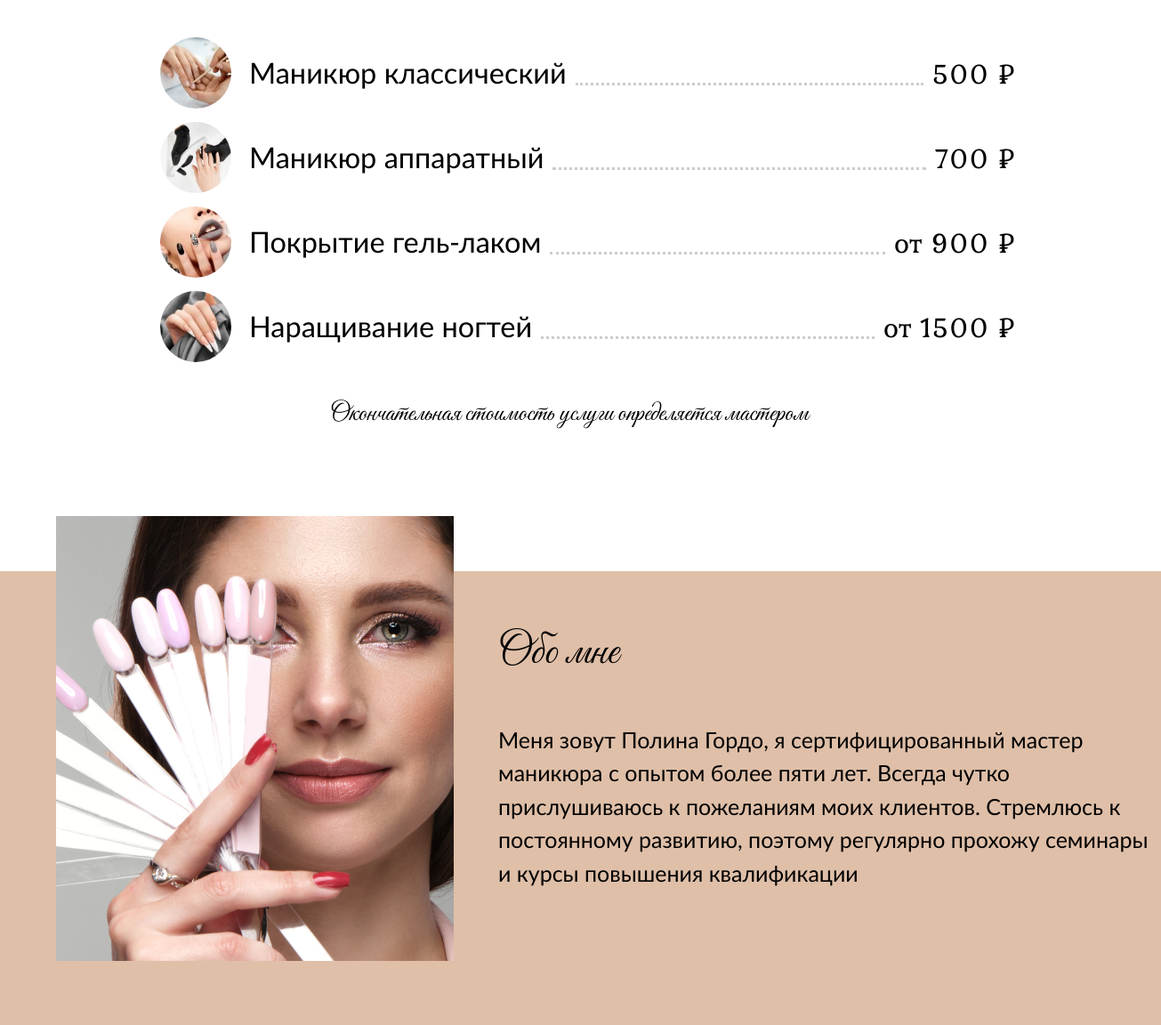
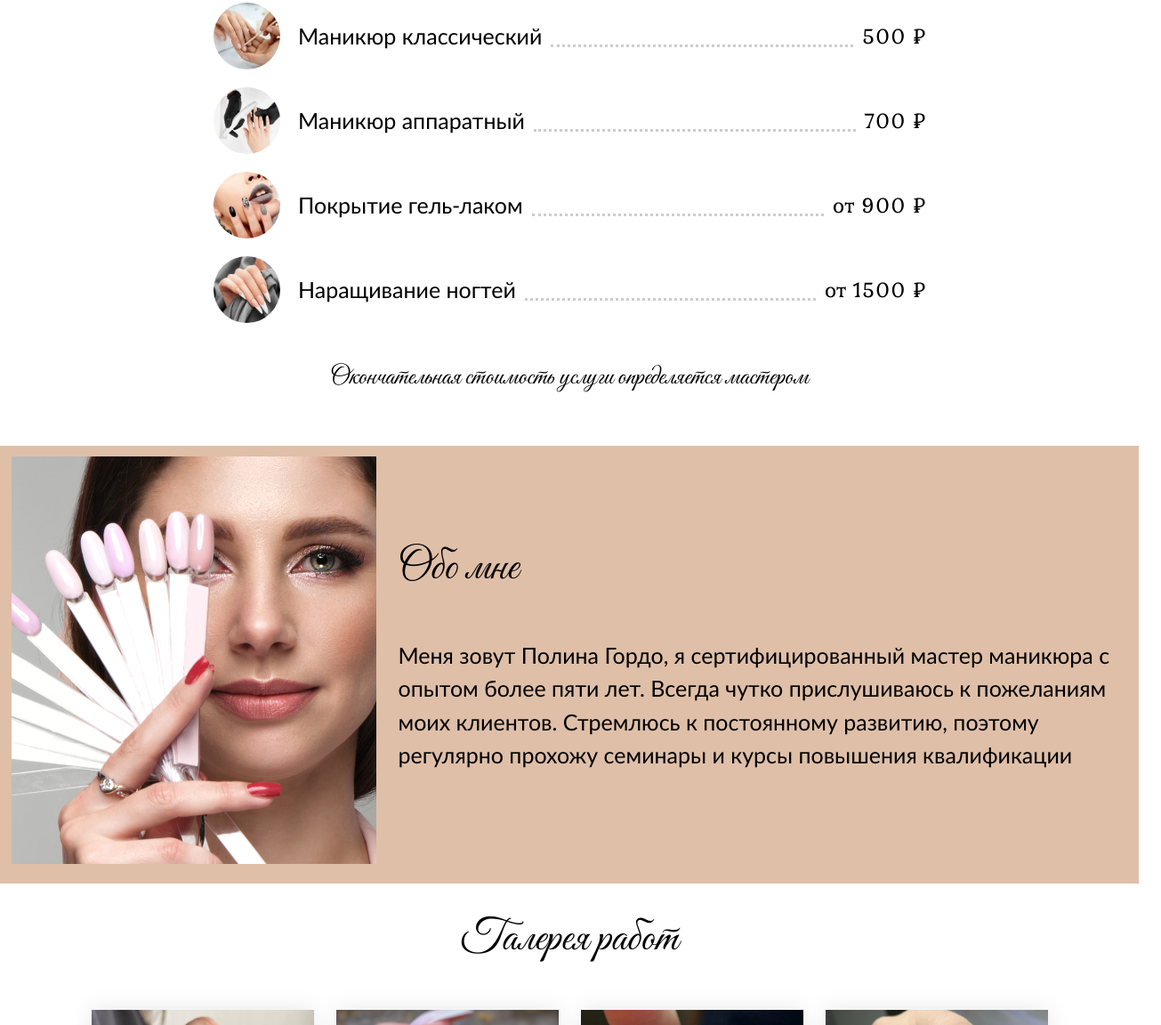
Before and after one commit to asimo-git/lightweight-template, a website built with Vite: page index.html in a window 1280 px wide. Shown: the part 1648-2800 px from the top of the page at 89% size, 1305 px wide, since content can reach past the window. Built offline with nearby package versions, Linux system fonts and the light colour scheme; files whose address does not match are found by name.

Commit message:
feat: add adaptability

```diff
--- a/index.html
+++ b/index.html
@@ -47,9 +47,9 @@
         </div>
       </section>
 
-      <section id="price" class="price-list max-width">
+      <section id="price" class="max-width">
         <h2 class="price-list__title">Прайс-лист</h2>
-        <ul class="price-list__items">
+        <ul class="price-list">
           <li class="price-list__item">
             <img
               src="price_01-110x110.jpg"
@@ -94,12 +94,15 @@
         <h3>Окончательная стоимость услуги определяется мастером</h3>
       </section>
 
-      <section id="about-me" class="about-me max-width element-animation">
+      <section
+        id="about-me"
+        class="about-me max-width element-animation container-row"
+      >
         <div class="img-master">
           <img src="./master.jpg" alt="Photo of the master" />
         </div>
 
-        <div class="text-leftside">
+        <div class="text-leftside about-text">
           <h2 class="text-leftside">Обо мне</h2>
           <p>
             Меня зовут Полина Гордо, я сертифицированный мастер маникюра с
--- a/src/style.css
+++ b/src/style.css
@@ -6,6 +6,12 @@
 @font-face {
   font-family: "Serif";
   src: url("/fonts/Kurale-Regular.ttf") format("truetype");
+}
+
+*,
+*::before,
+*::after {
+  box-sizing: border-box;
 }
 
 html {
@@ -32,7 +38,6 @@ body {
   margin: 0;
   min-width: 320px;
   min-height: 100vh;
-  box-sizing: border-box;
 }
 
 a {
@@ -54,6 +59,7 @@ h1 {
 
 h2 {
   font-size: 2em;
+  margin-top: 0;
 }
 
 img {
@@ -143,6 +149,7 @@ main {
 
 .max-width {
   max-width: 1280px;
+  width: 100%;
   padding: 1rem;
   margin: 0 auto;
 }
@@ -155,6 +162,7 @@ main {
 .about .item {
   flex: 1 1 300px;
   position: relative;
+  align-self: flex-start;
 }
 
 .materials-img {
@@ -165,6 +173,7 @@ main {
 
 .marklist {
   list-style-image: url("icons/flower-mark.svg");
+  margin: 0;
 }
 
 .marklist li {
@@ -174,15 +183,17 @@ main {
 
 .stamp {
   position: absolute;
-  left: -62.1px;
-  top: -58px;
-  width: 147px;
+  left: -2.8rem;
+  top: -2.8rem;
+  width: 6rem;
   animation: circular-rotation 12000ms infinite linear;
 }
 
 .price-list {
-  max-width: 1000px;
+  max-width: 800px;
   width: 100%;
+  margin: 0 auto;
+  padding: 0;
 }
 
 .price-list__item {
@@ -190,13 +201,12 @@ main {
   display: flex;
   align-items: center;
   height: 95px;
-  font-size: 1.3rem;
 }
 
 .price-icon {
   border-radius: 50%;
-  width: 80px;
-  height: 80px;
+  width: 3rem;
+  height: 3rem;
 
   margin-right: 20px;
 }
@@ -228,7 +238,7 @@ main {
 
 .img-container {
   flex: 1 1 auto;
-  max-width: 23%;
+  max-width: 10rem;
   aspect-ratio: 1 / 1;
   box-shadow: 0 0 25px rgba(24, 24, 24, 0.1);
   transition: 300ms ease all;
@@ -247,19 +257,23 @@ main {
   width: 100%;
   background-color: var(--main-color);
   display: flex;
-  margin-top: 4rem;
+  /* margin-top: 4rem; */
   padding: 0.5rem;
 }
 
 .about-me .img-master {
-  margin: -3rem 2rem 3rem;
-  height: 500px;
-  width: fit-content;
+  /* margin: -3rem 2rem 3rem; */
+  flex: 1;
+  min-width: 200px;
+}
+
+.about-text {
+  flex: 2;
 }
 
 .img-master img {
-  display: block;
-  width: auto;
+  width: 100%;
+  height: auto;
 }
 
 footer {
@@ -296,8 +310,8 @@ footer .name {
 }
 
 .social-link {
-  width: 1rem;
-  height: 1rem;
+  width: 1.5rem;
+  height: 1.5rem;
   background-color: var(--accent-color);
   border-radius: 50%;
   padding: 0.4rem;
@@ -353,3 +367,22 @@ footer .name {
   opacity: 1;
   transform: translateX(0);
 }
+
+@media (max-width: 720px) {
+  .slogan {
+    font-size: 1.5rem;
+  }
+
+  .img-container {
+    max-width: 40%;
+  }
+}
+
+@media (max-width: 450px) {
+  :root {
+    font-size: 20px;
+  }
+  .img-container {
+    max-width: 100%;
+  }
+}
```
